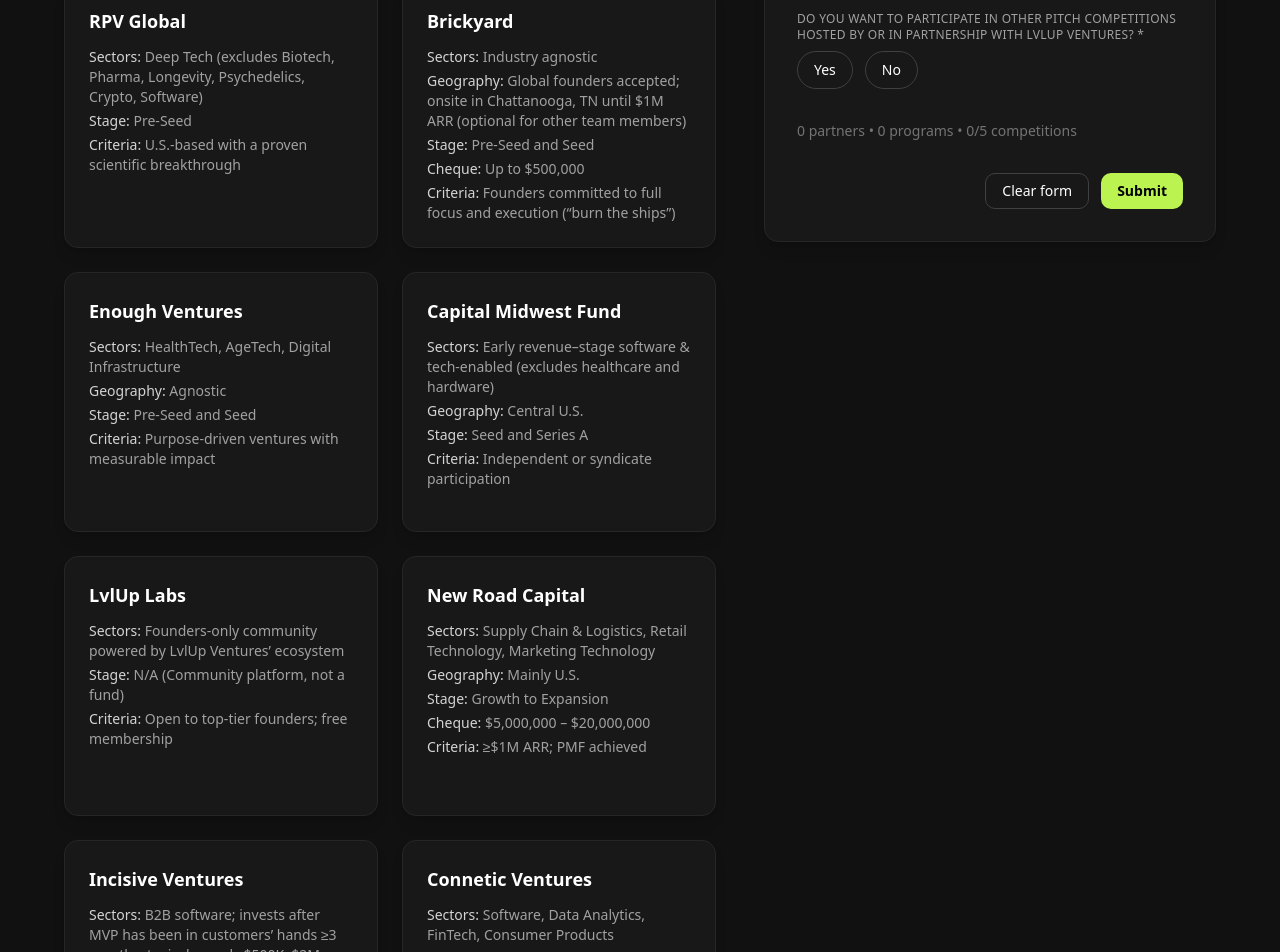
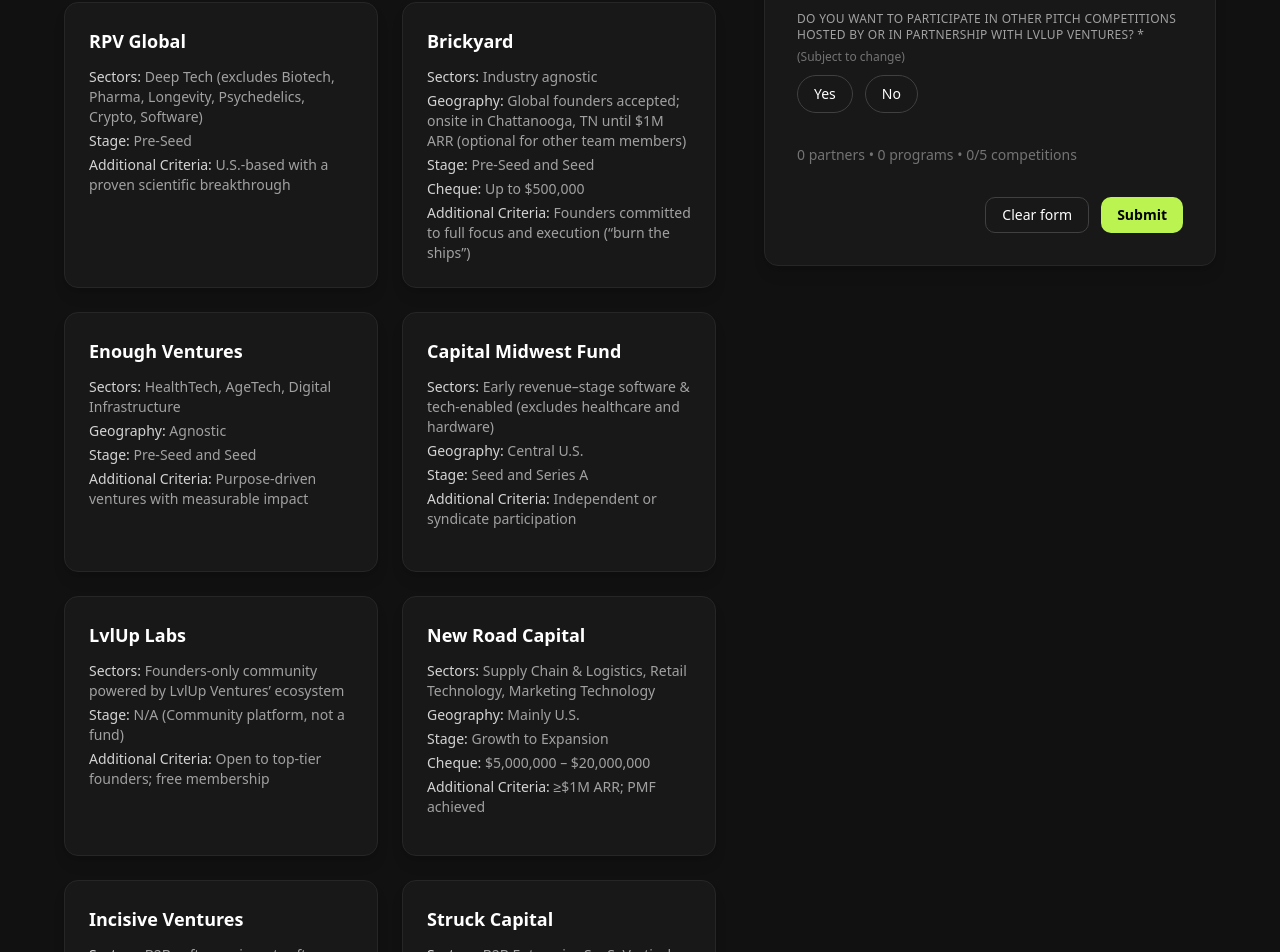
Before and after one commit to kartikbandarwad99/kartikbandarwad.com, a Next.js app: page /Lvlup in a window 1280 px wide. Shown: the part 1700-2652 px from the top of the page. Built offline with nearby package versions, Linux system fonts and the light colour scheme.

Commit message:
added missing VCs

```diff
--- a/src/app/Lvlup/page.tsx
+++ b/src/app/Lvlup/page.tsx
@@ -6,7 +6,6 @@
 
 import BackgroundFX from "@/components/BackgroundFX";
 import Navbar from "@/components/Navbar";
-
 import { Input } from "@/components/ui/input";
 import { Textarea } from "@/components/ui/textarea";
 import { Button } from "@/components/ui/button";
@@ -103,6 +102,8 @@
   { id: "lvlup-labs", name: "LvlUp Labs", stage: "N/A (Community platform, not a fund)", focus: "Founders-only community powered by LvlUp Ventures’ ecosystem", criteria: "Open to top-tier founders; free membership" },
   { id: "new-road", name: "New Road Capital", stage: "Growth to Expansion", cheque: "$5,000,000 – $20,000,000", focus: "Supply Chain & Logistics, Retail Technology, Marketing Technology", regions: "Mainly U.S.", criteria: "≥$1M ARR; PMF achieved" },
   { id: "incisive", name: "Incisive Ventures", stage: "Pre-Seed", cheque: "$250,000 – $750,000", focus: "B2B software; invests after MVP has been in customers’ hands ≥3 months; typical rounds $500K–$2M", criteria: "Post-revenue; product in-market with early customer validation" },
+  { id: "struck", name: "Struck Capital", stage: "Seed, Pre-Seed", focus: "B2B Enterprise SaaS; Vertical AI; Agentic AI", regions: "Global"},
+  { id: "emerging-ventures", name: "Emerging Ventures", stage: "Late Seed", cheque: "$100,000 – $500,000", focus: "Capital-efficient B2B Technology; Emerging Technologies", regions: "United States & Canada", criteria: "Live product & early traction; scalable sales; clear path to Series A"},
   { id: "connetic", name: "Connetic Ventures", stage: "Pre-Seed and Seed", cheque: "$500,000 – $1,000,000", focus: "Software, Data Analytics, FinTech, Consumer Products", regions: "North America (except Bay Area and Boston)" },
 ];
 
@@ -397,7 +398,7 @@
             <section>
               <h2 className="text-2xl font-semibold">VC Partners</h2>
               <Label className="text-neutral-400 text-xs uppercase tracking-wide">
-                (Select the VCs you want to apply to *)
+                (Select the VCs you want to apply to)*
               </Label>
 
               <div className="mt-4 grid grid-cols-1 sm:grid-cols-2 gap-6">
@@ -425,7 +426,7 @@
                         {p.regions && <p><span className="text-neutral-300 font-medium">Geography:</span> {p.regions}</p>}
                         {p.stage && <p><span className="text-neutral-300 font-medium">Stage:</span> {p.stage}</p>}
                         {p.cheque && <p><span className="text-neutral-300 font-medium">Cheque:</span> {p.cheque}</p>}
-                        {p.criteria && <p><span className="text-neutral-300 font-medium">Criteria:</span> {p.criteria}</p>}
+                        {p.criteria && <p><span className="text-neutral-300 font-medium">Additional Criteria:</span> {p.criteria}</p>}
                       </div>
                     </button>
                   );
@@ -799,6 +800,12 @@
                 <Label className="text-neutral-400 text-xs uppercase tracking-wide">
                   Do you want to participate in other pitch competitions hosted by or in partnership with LvlUp Ventures? *
                 </Label>
+                  <span className="text-neutral-500 text-[12px]">(Subject to change)</span>
+                  {/* <p className="text-neutral-500 text-[10px] mt-1">
+                    (updated regularly)
+                  </p> */}
+
+
                 <div className="mt-2">
                   <PillYesNo name="wantsOtherCompetitions" register={register} />
                 </div>
```
